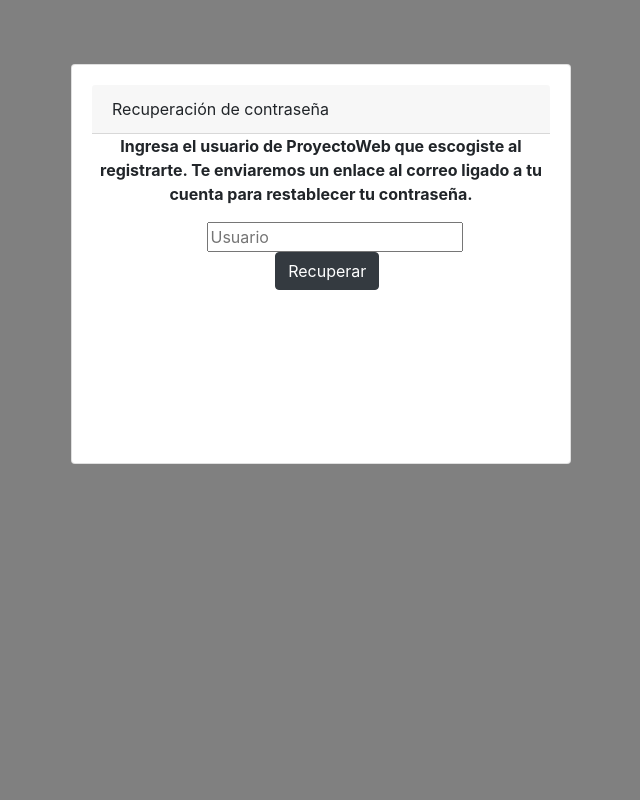
After one commit to slalbertojesus/desarrolloweb, a Django app: template accounts/templates/accounts/password_reset.html in a window 1280 px wide. The commit adds this page. Shown: the whole page, without its empty margins (319-959 px from the left). Run offline with Django 3.2, Linux system fonts and the light colour scheme; the template is opened without the code that fills it, so the values that code supplies are empty; some libraries are stand-ins or nearby versions.

Commit message:
Se inició cambio de contraseña

```diff
--- a/accounts/signals.py
+++ b/accounts/signals.py
@@ -21,7 +21,6 @@ def account_post_save_signal(sender, instance, created,**kwargs):
             short_hash = hashlib.sha1(str(random.random()).encode('utf-8')).hexdigest()[:5]
             username = User.username
             activation_key = hashlib.sha1((short_hash+username).encode('utf-8')).hexdigest()
-            print("Llave de activación en señal: "+activation_key)
             email_confirmed.activation_key = activation_key
             email_confirmed.save()
             email_confirmed.send_activation_email()
--- /dev/null
+++ b/accounts/static/accounts/password_reset.css
@@ -0,0 +1,6 @@
+.user-notification {
+    font-weight: bold;
+    display: block;
+    text-align: center;
+    line-height: 150%;
+}
--- a/accounts/templates/accounts/login.html
+++ b/accounts/templates/accounts/login.html
@@ -36,7 +36,7 @@
             </div>
 
             <div class="password-container">
-                <a href="http://www.stopsweats.org">No recuerdo mi contraseña</a>
+                <a href="{% url 'accounts:restore' %}">No recuerdo mi contraseña</a>
             </div>
         </form>
     </div>
--- /dev/null
+++ b/accounts/templates/accounts/password_reset.html
@@ -0,0 +1,39 @@
+{% load static %}
+
+<head>
+    <meta charset="UTF-8">
+    <link rel="stylesheet" type="text/css" href="{% static 'accounts/style.css' %}">
+    <link rel="stylesheet" type="text/css" href="{% static 'accounts/password_reset.css' %}">
+    <link rel="stylesheet" href="https://stackpath.bootstrapcdn.com/bootstrap/4.4.1/css/bootstrap.min.css"
+        integrity="sha384-Vkoo8x4CGsO3+Hhxv8T/Q5PaXtkKtu6ug5TOeNV6gBiFeWPGFN9MuhOf23Q9Ifjh" crossorigin="anonymous">
+</head>
+
+<body>
+    <div class="card" style="width: 500px; height: 400px;">
+        <div class="card-body">
+            <div class="card-header">
+                Recuperación de contraseña
+            </div>
+            <p class="card-text">
+                <label class="user-notification">
+                    Ingresa el usuario de ProyectoWeb
+                    que escogiste al registrarte.
+                    Te enviaremos un enlace al correo ligado a tu cuenta para
+                    restablecer tu contraseña.
+                </label>
+            </p>
+            <form method="POST">
+                {% csrf_token %}
+                <div class="input-container">
+                    <input type="text" placeholder="Usuario" name="username" required>
+                </div>
+                <div class="submit-container">
+                    <button type="submit" class="btn btn-dark .btn-sm" id="buton-ingresa">Recuperar</button>
+                </div>
+                {% for message in messages %}
+					<p id="messages">{{message}}</p>
+                {% endfor %}
+            </form>
+        </div>
+    </div>
+</body>
--- /dev/null
+++ b/accounts/templates/accounts/reset_password_message.txt
@@ -0,0 +1,4 @@
+Hola {{ user }},
+Por favor ingresa tu nueva contraseña aquí:
+{{ reset_password_url }}
+Esperamos haber sido de ayuda.
--- a/accounts/urls.py
+++ b/accounts/urls.py
@@ -6,6 +6,7 @@ from .views import (
 	display_register,
 	logout_user,
 	activation_view,
+	restore_password_view,
 )
 
 app_name = 'accounts'
@@ -14,6 +15,7 @@ urlpatterns = [
 	path('', display_home, name="home"),
 	path('login/', display_login, name="login"),
 	path('register/', display_register, name="register"),
+	path('restore-password/', restore_password_view, name="restore"),
 	path('logout/', logout_user, name="logout"),
 	path('accounts/activate/<activation_key_provided>', activation_view, name="activation"),
 ]
```
Also changed, not shown: accounts/models.py (+21 -1 lines), accounts/views.py (+24 -2 lines).
